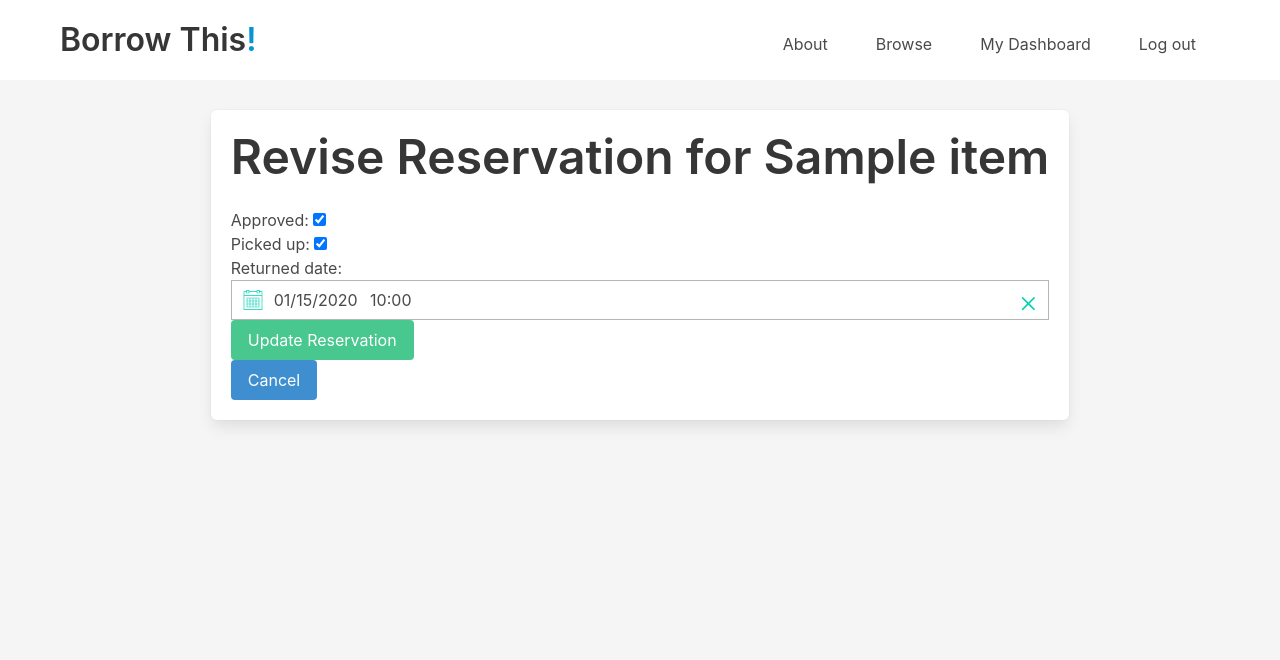
After one commit to nathanjh-28/Borrow-This, a Django app: page /myrez/1/edit in a window 1280 px wide. The commit adds this page. Shown: the top 660 px of the page. Run offline with Django 3.2, Linux system fonts and the light colour scheme; a user stored in the database is signed in; tables that the repository leaves empty hold one stand-in row (values such as "Sample post"); some libraries are stand-ins or nearby versions.

Commit message:
created owner reservation edit page and form changed models to have default false and owner can approve reservation or not

```diff
--- a/rentals_app/forms.py
+++ b/rentals_app/forms.py
@@ -26,7 +26,7 @@ class RentalItemForm(forms.ModelForm):
         model = Rental_Item
         fields = ['category', 'location','title','description','picture','link','available','price','replacement_value']
 
-# ---------------------------------------------------------  Reservation Form
+# ---------------------------------------------------------  Reservation Form for Renter
 
 class ReservationForm(forms.ModelForm):
     # occasion = forms.CharField(widget=forms.TextInput(attrs={'class': 'special'}))
@@ -43,6 +43,16 @@ class ReservationForm(forms.ModelForm):
             'drop_off': DateTimeInput(),
         }
 
+# ---------------------------------------------------------  Reservation Form for Owner
+
+class OwnerReservationForm(forms.ModelForm):
+    class Meta:
+        model = Reservation
+        fields = ['approved', 'picked_up','returned_date']
+        widgets = {
+            'returned_date':DateTimeInput(),
+        }
+
 
 
 
--- a/rentals_app/models.py
+++ b/rentals_app/models.py
@@ -71,9 +71,9 @@ class Reservation(models.Model):
     end_date = models.DateField()
     pick_up = models.DateTimeField('Choose a pick up day and time', blank=True, null=True)
     drop_off = models.DateTimeField('Choose a drop off day and time', blank=True, null=True)
-    picked_up = models.BooleanField(blank=True, null=True)
+    picked_up = models.BooleanField(default=False)
     returned_date = models.DateTimeField(blank=True, null=True)
-    approved = models.BooleanField(blank=True, null=True)
+    approved = models.BooleanField(default=False)
 
     def __str__(self):
         return f"""
--- /dev/null
+++ b/rentals_app/templates/owner-edit-rez.html
@@ -0,0 +1,16 @@
+{% extends 'base.html' %}
+
+{% block content %}
+
+<div class="box mt-6">
+    <h1 class="title is-1">Revise Reservation for {{item.title}}</h1>
+    <form class="add-item-form" method="POST">
+        {% csrf_token %}
+        {{ form.as_p }}
+        {% if error_message %}<p class=" my-3 subtitle is-3 has-text-danger">{{ error_message }} </p>
+        {% endif %}
+        <input type="submit" class="button is-success" value="Update Reservation">
+    </form>
+    <a href="{% url 'rez_detail' rez.id %}"><button class="button is-info">Cancel</button></a>
+</div>
+{% endblock%}
--- a/rentals_app/urls.py
+++ b/rentals_app/urls.py
@@ -84,6 +84,10 @@ urlpatterns = [
 
     path('rez/<int:rez_id>/edit', views.rez_edit, name='rez_edit'),
 
+
+
+    path('myrez/<int:rez_id>/edit', views.rez_edit_owner, name='rez_edit_owner'),
+
 # -------------------------------------------------------------------   Reservation Delete
 
     path('rez/<int:rez_id>/delete', views.rez_delete, name='rez_delete'),
--- a/rentals_app/views.py
+++ b/rentals_app/views.py
@@ -7,7 +7,7 @@ from django.contrib.auth.forms import UserCreationForm
 from django.contrib.auth.decorators import login_required
 # ------------------------------------------------------------------- Models, Forms
 from .models import Profile, Rental_Item, Reservation, Location, Category
-from .forms import ProfileForm, RentalItemForm, ReservationForm
+from .forms import ProfileForm, RentalItemForm, ReservationForm,OwnerReservationForm
 
 
 from .validators import get_reservations, validate_date_range, validate_dates, validate_date_range_update
@@ -55,7 +55,7 @@ def dashboard(request):
     item_ids = []
     for item in items:
         item_ids.append(item.id)
-    myreservations = Reservation.objects.filter(renter_id=current_profile.id).filter(item_id__in=item_ids)
+    myreservations = Reservation.objects.filter(item_id__in=item_ids)
     context = {
         'me':current_profile,
         'items': items,
@@ -348,6 +348,34 @@ def rez_edit(request, rez_id):
     }
     return render(request, 'edit-reservation.html', context)
 
+# ------------------------------------------------------------------- Reservation Revise by Owner
+
+
+def rez_edit_owner(request, rez_id):
+    error_message = ''
+    rez = Reservation.objects.get(id=rez_id)
+    item = Rental_Item.objects.get(id=rez.item_id)
+    current_profile = Profile.objects.get(user_id=request.user.id)
+    if current_profile.id is not item.owner_id:
+        return redirect ('home')
+    if request.method == 'POST':
+        form = OwnerReservationForm(request.POST, instance=rez)
+        if form.is_valid():
+            updated_rez = form.save()
+            return redirect('rez_detail', rez_id)
+        else:
+            error_message = 'Invalid Form'
+    form = OwnerReservationForm(instance=rez)
+    context = {
+        'form':form,
+        'item':item,
+        'rez':rez,
+        'error_message':error_message,
+    }
+    return render(request, 'owner-edit-rez.html', context)
+
+
+
 # ------------------------------------------------------------------- Reservation Delete
 
 @login_required
```
Also changed, not shown: rentals_app/templates/reservation-detail.html (+8 -0 lines), rentals_app/migrations/0013_auto_20200827_0105.py (added).
